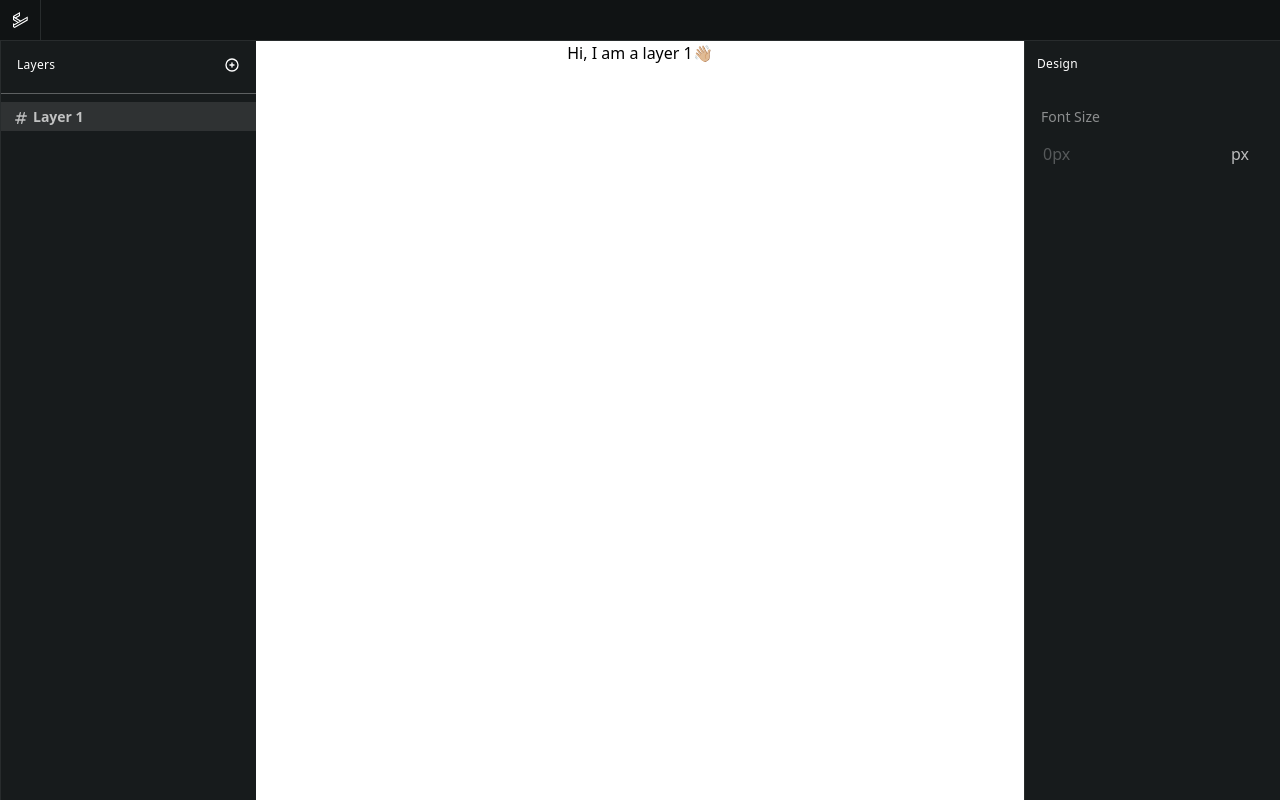
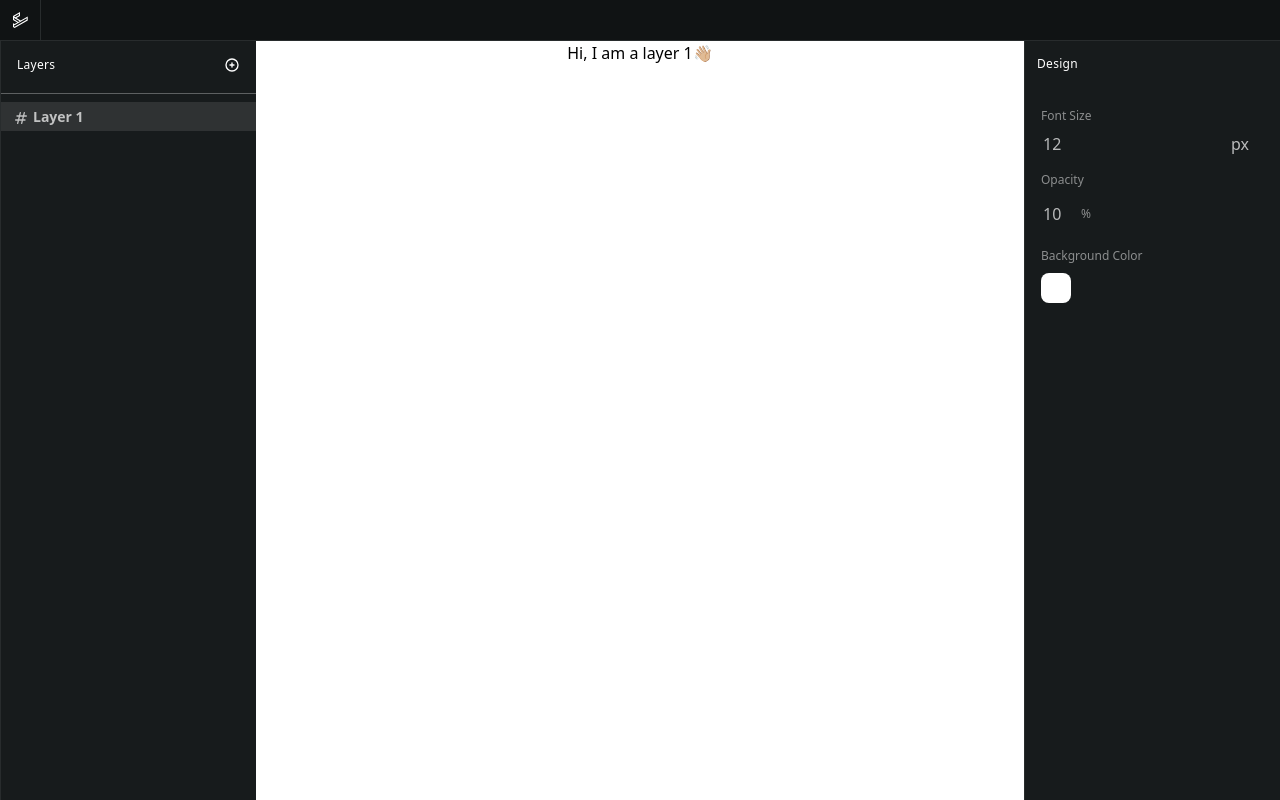
Before and after one commit to Peterosas/ycode-frontend, a Vue app: page / in a window 1280 px wide. Both pictures are taken after a click on the button 232 px from the left and 65 px from the top of the page. Built offline with nearby package versions, Linux system fonts and the light colour scheme; the HTML template or start-up script is replaced by a standard one.

Commit message:
Add layer property inspector

```diff
--- a/src/App.vue
+++ b/src/App.vue
@@ -42,9 +42,10 @@ export default {
         title: 'Layer ' + (this.layerBag.length + 1),
         content: layerCanvas,
         layerProps: {
-          fontSize: "12px",
-          backgroundColor: "#000",
-          opacity: 1
+          fontSize: "12",
+          unit: "px",
+          backgroundColor: "bg-white",
+          opacity: 10
         }
       };
 
--- a/src/components/Design.vue
+++ b/src/components/Design.vue
@@ -8,19 +8,55 @@
         <div class="flex items-center leading-5 py-px">Design</div>
       </header>
 
-      <section class="px-4 py-8">
-          <div class="mb-4">
-            <label class="block input-label text-sm mb-1" for="fontSize">
+      <section class="px-4 py-8" v-if="currentLayer">
+          <div>
+            <div class="mb-2">
+              <label class="block input-label mb-1" for="fontSize">
                 Font Size
               </label>
             </div>
 
             <div class = "flex">
-              <input class="inline-block input bg-transparent appearance-none w-full leading-tight focus:bg-black p-2 focus:outline-none focus:shadow-outline" id="fontSize" type="text" placeholder="0px">
-              <select class="inline-block input appearance-none pr-8 leading-tight focus:outline-none hover:bg-black focus:bg-black focus:border-gray-800" id="unit">
+                <input
+                  class="inline-block input bg-transparent appearance-none w-full leading-tight focus:bg-black p-2 focus:outline-none focus:shadow-outline"
+                  id="fontSize" type="text"
+                  placeholder="0px"
+                  v-model="currentLayer.layerProps.fontSize"
+                >
+                <select v-model="currentLayer.layerProps.unit" class="inline-block input appearance-none pr-8 leading-tight focus:outline-none hover:bg-black focus:bg-black focus:border-gray-800" id="unit">
                   <option>px</option>
                   <option>rem</option>
                 </select>
+            </div>
+          </div>
+
+          <div class="mt-4">
+            <div class="mb-2">
+              <label class="block input-label mb-1" for="opacity">
+                Opacity
+              </label>
+            </div>
+
+            <div class = "flex">
+                <select v-model="currentLayer.layerProps.opacity" class="inline-block p-2 bg-transparent input appearance-none pr-8 leading-tight focus:outline-none hover:bg-black focus:bg-black focus:border-white" id="opacity">
+                  <option v-for="n in [10, 20, 30, 40, 50, 60, 70, 80, 90, 100]">{{n}}</option>
+                </select>
+                <label class="inline-block p-2 input-label" for="opacity">
+                  %
+                </label>
+            </div>
+          </div>
+
+          <div class="mt-4">
+            <div class="mb-2">
+              <label class="block input-label mb-1" for="bgColor">
+                Background Color
+              </label>
+            </div>
+
+            <div class = "flex">
+                <div class = "color-box" v-bind:class="currentLayer.layerProps.backgroundColor"></div>
+            </div>
           </div>
       </section>
 
@@ -31,6 +67,9 @@
 import Icon from "./Icon.vue";
 
 export default {
+  props: {
+    currentLayer: Object
+  },
   components: {
     Icon,
   },
@@ -40,10 +79,16 @@ export default {
 <style>
   .input-label {
     color: rgba(255, 255, 255, 0.5);
+    font-size: 12px;
   }
   .input {
     color: rgba(255, 255, 255, 0.7);
     background: transparent;
     padding: 1px 2px;
   }
+  .color-box {
+    width: 30px;
+    height: 30px;
+    border-radius: 8px;
+  }
 </style>
```
Lines whose indentation alone changed are shown as unchanged.
